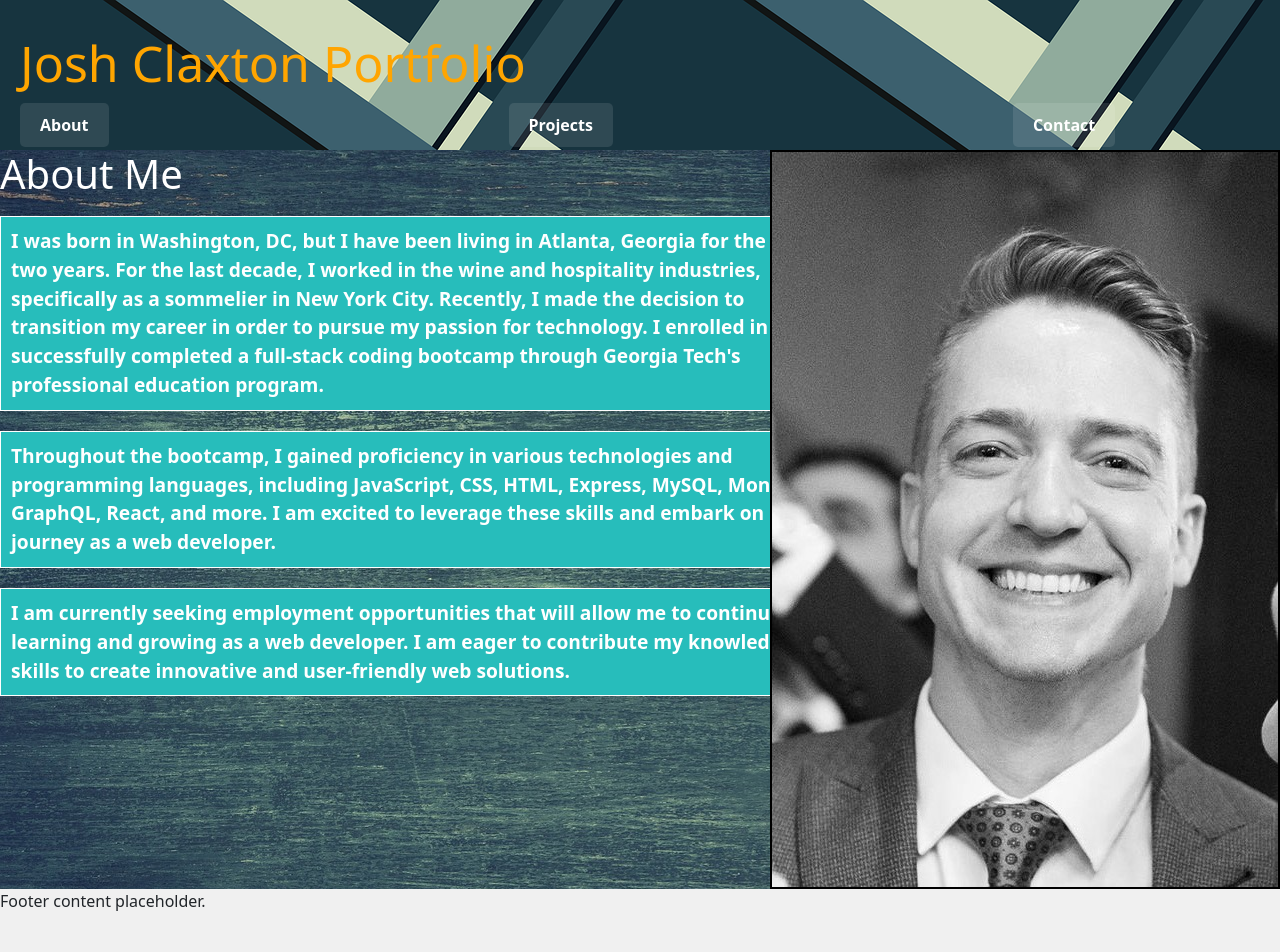
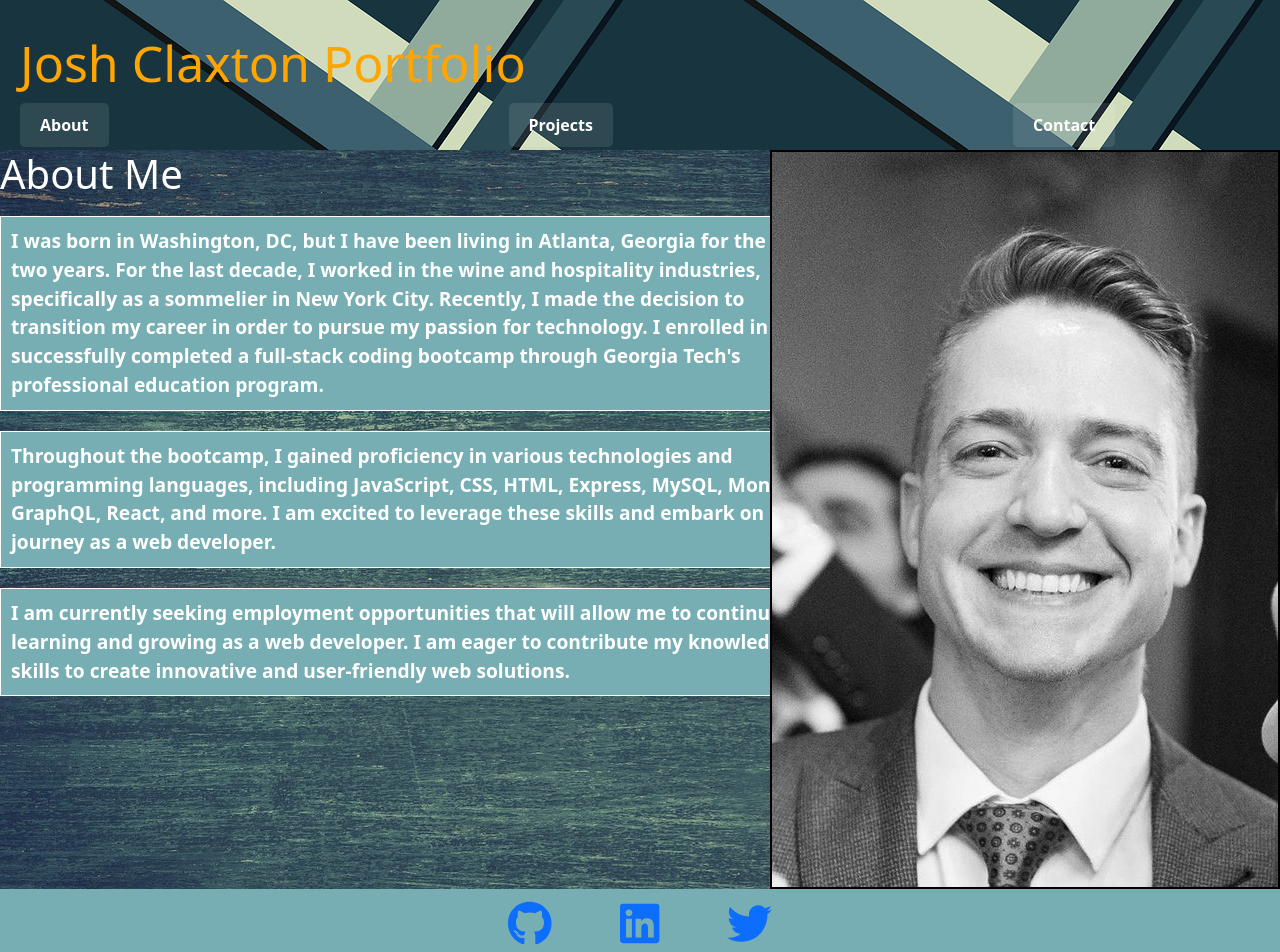
Before and after one commit to bowdumb/react-portfolio, a React (Create React App) app: page / in a window 1280 px wide. Shown: the top 952 px of the page. Built offline with nearby package versions, Linux system fonts and the light colour scheme.

Commit message:
Added icons for social media links and included change in color when hovering.

```diff
--- a/package.json
+++ b/package.json
@@ -3,6 +3,9 @@
   "version": "0.1.0",
   "private": true,
   "dependencies": {
+    "@fortawesome/fontawesome-svg-core": "^6.4.0",
+    "@fortawesome/free-brands-svg-icons": "^6.4.0",
+    "@fortawesome/react-fontawesome": "^0.2.0",
     "@testing-library/jest-dom": "^5.16.5",
     "@testing-library/react": "^13.4.0",
     "@testing-library/user-event": "^13.5.0",
--- a/src/components/Footer.js
+++ b/src/components/Footer.js
@@ -1,12 +1,22 @@
 import React from 'react';
 import { Link } from 'react-router-dom';
+import { FontAwesomeIcon } from '@fortawesome/react-fontawesome';
+import { faGithub, faLinkedin, faTwitter } from '@fortawesome/free-brands-svg-icons';
 import '../styles/Footer.css';
 
 function Footer() {
     return (
         <footer className="footer">
-            <div classname="footer-content">
-                <p>Footer content placeholder.</p>
+            <div className="footer-content">
+                <a href="https://github.com/claxCode">
+                <FontAwesomeIcon icon={faGithub} />
+                </a>
+                <a href="https://www.linkedin.com/in/joshua-claxton-916a2a272/">
+                <FontAwesomeIcon icon={faLinkedin} />
+                </a>
+                <a href="https://twitter.com/bowdumb">
+                <FontAwesomeIcon icon={faTwitter} />
+                </a>
             </div>
         </footer>
 
--- a/src/styles/About.css
+++ b/src/styles/About.css
@@ -22,7 +22,7 @@
     color: white;
     border: 1px solid #000;
     border-color: white;
-    background-color: rgb(39, 189, 187);
+    background-color: rgb(119, 174, 179);
     padding: 10px;
     font-size:larger;
     font-weight:900;
--- a/src/styles/Footer.css
+++ b/src/styles/Footer.css
@@ -1,4 +1,20 @@
 .footer {
-    height: 100px; /* Adjust the desired height */
-    background-color: #f0f0f0; /* Example background color */
+    height: 100px;
+    background-color: rgb(119, 174, 179);
   }
+
+  .footer-content {
+    display: flex;
+    justify-content: center;
+    gap: 3rem;
+
+    font-size: 45px;
+  }
+
+  .footer-content a {
+    margin: 0 10px;
+  }
+
+  .footer-content a:hover svg {
+    fill: #f1e6e6;
+  }
```
Also changed, not shown: 1 other file (tests, documents, lock files or other folders).
